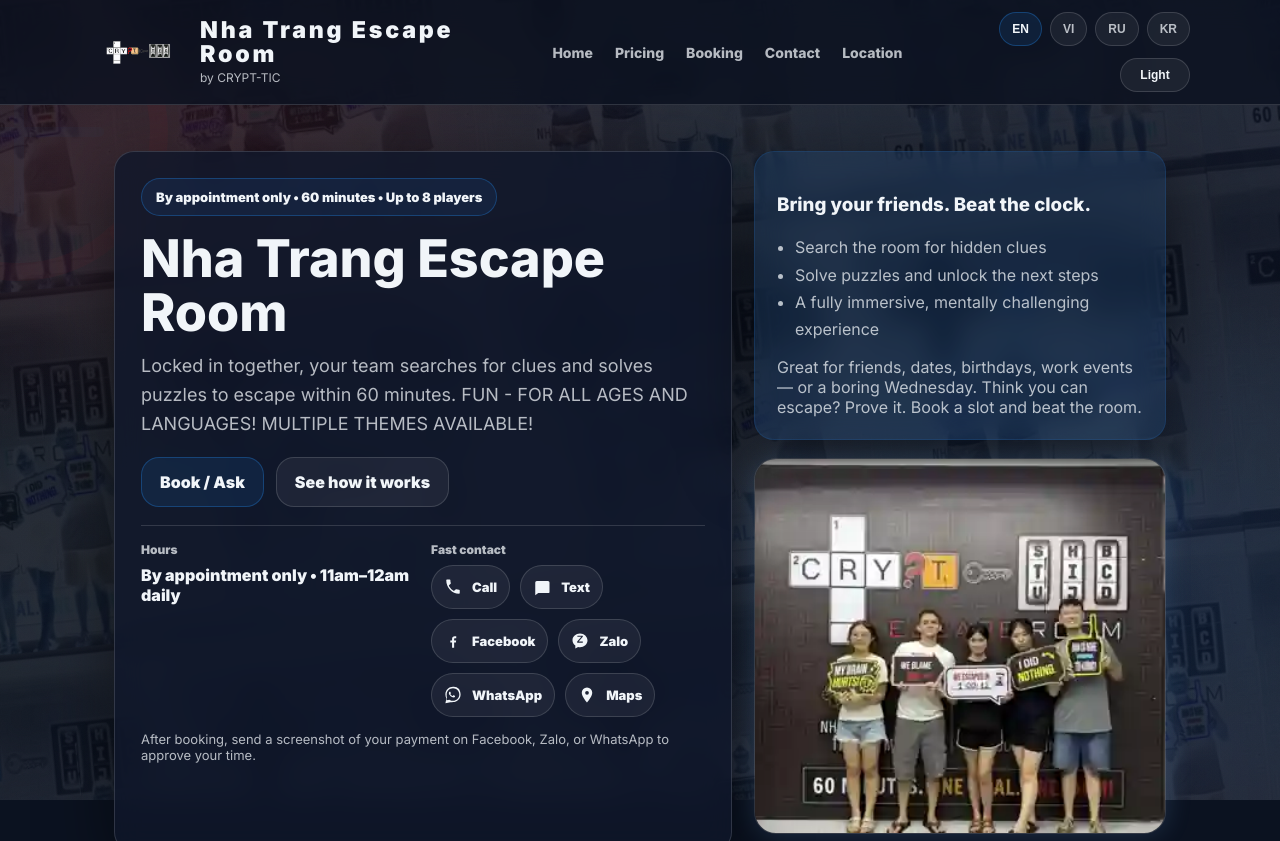
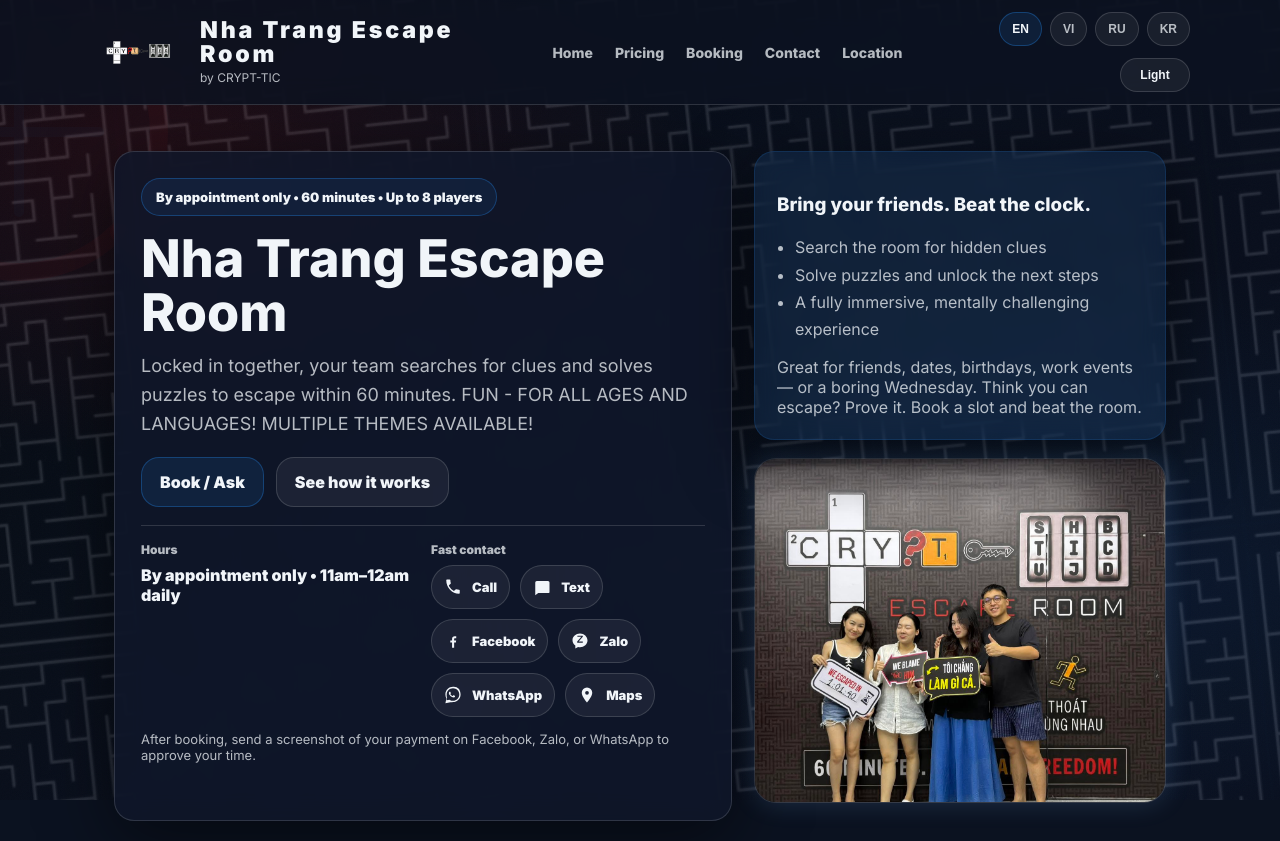
Before and after one commit to brookgron1/newaddy, a plain HTML site: page index.html in a window 1280 px wide. Shown: the top 841 px of the page. Drawn offline with Linux system fonts and the light colour scheme.

Commit message:
Restore maze backgrounds and use original Facebook group photo

```diff
--- a/index.html
+++ b/index.html
@@ -8,7 +8,7 @@
   <link rel="preconnect" href="https://fonts.googleapis.com">
   <link rel="preconnect" href="https://fonts.gstatic.com" crossorigin>
   <link href="https://fonts.googleapis.com/css2?family=Inter:wght@400;600;800;900&display=swap" rel="stylesheet">
-  <link rel="stylesheet" href="styles.css"/>
+  <link rel="stylesheet" href="styles.css?v=20261017-maze"/>
 </head>
 <body class="dark" data-theme="noir">
   <div class="bg" aria-hidden="true"></div>
@@ -90,7 +90,7 @@
           <div class="note" data-i18n="side_note">Great for friends, dates, birthdays, work events â€” or a boring Wednesday. Think you can escape? Prove it. Book a slot and beat the room.</div>
         </div>
         <div class="heroMedia">
-          <img src="maze.webp" alt="CRYPT-TIC escape room group photo">
+          <img src="group-photo.jpg" alt="CRYPT-TIC escape room group photo">
         </div>
 
       </div>
--- a/styles.css
+++ b/styles.css
@@ -59,7 +59,7 @@
   content:"";
   position:absolute;
   inset:-20%;
-  background-image: url("maze.webp");
+  background-image: url("maze-background.webp");
   background-repeat: repeat;
   background-size: 360px 360px;
   opacity: .10;
```
Also changed, not shown: group-photo.jpg (added), maze-background.webp (added).
